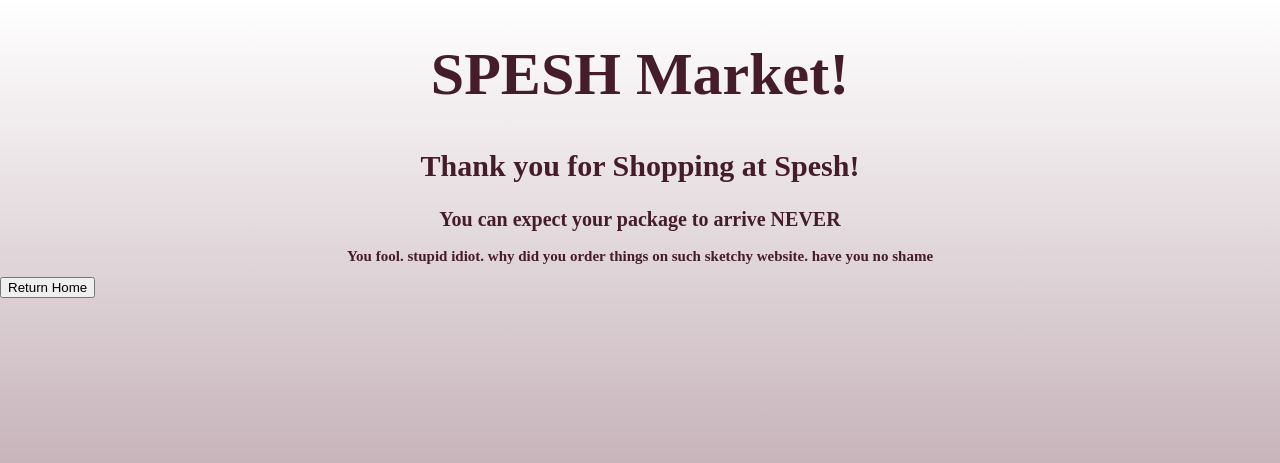
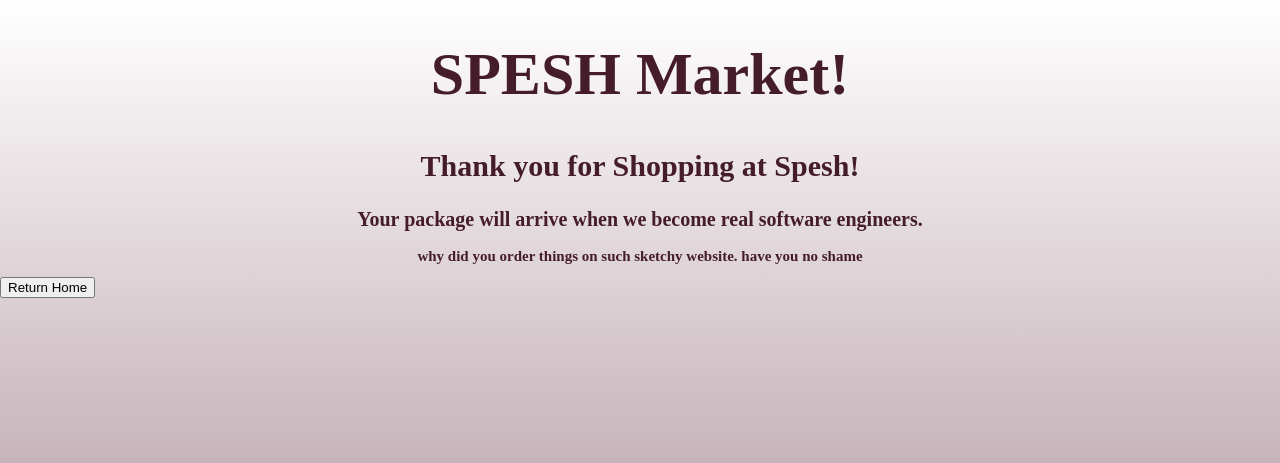
Before and after one commit to saymahub/SPESH-Database-and-Website, a PHP site: page /ConfirmationPage.php in a window 1280 px wide. Shown: the top 463 px of the page. Run offline with PHP 8.4, Linux system fonts and the light colour scheme.

Commit message:
Update ConfirmationPage.php

```diff
--- a/SPESH/Website/ConfirmationPage.php
+++ b/SPESH/Website/ConfirmationPage.php
@@ -21,8 +21,8 @@
 
 	<h2 style="color: #451C29; font-size:30px; text-align:center;" >Thank you for Shopping at Spesh!</h2>
 
-	<h2 style="color: #451C29; font-size:20px; text-align:center;" >You can expect your package to arrive NEVER</h2>
-    <h2 style="color: #451C29; font-size:15px; text-align:center;" >You fool. stupid idiot. why did you order things on such sketchy website. have you no shame</h2>
+	<h2 style="color: #451C29; font-size:20px; text-align:center;" >Your package will arrive when we become real software engineers.</h2>
+    <h2 style="color: #451C29; font-size:15px; text-align:center;" >why did you order things on such sketchy website. have you no shame</h2>
 
     <a href="HomePage.php"><input type="button" value="Return Home" style="float: left;"></a>
 
```
